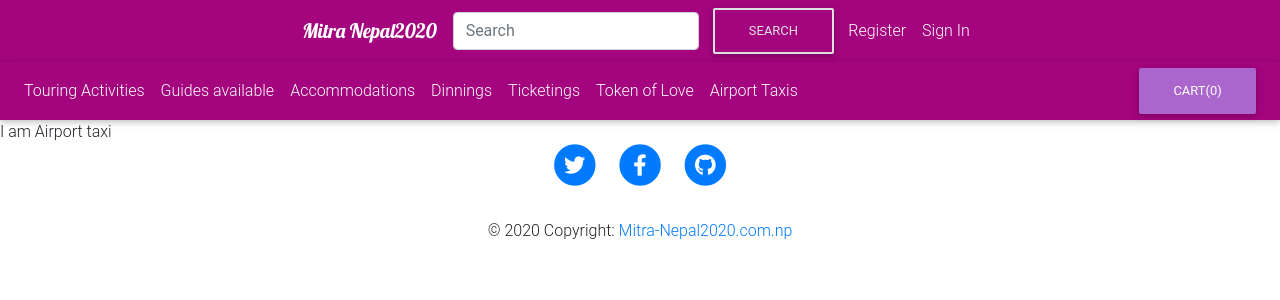
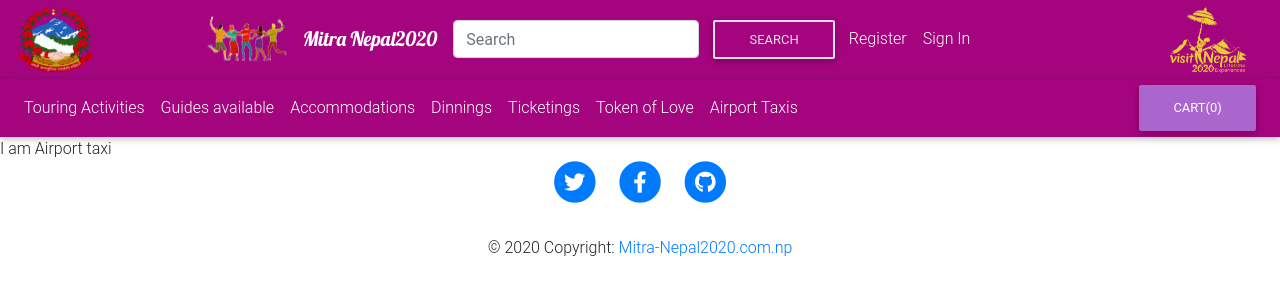
Before and after one commit to 7ami/Mitra, a Django app: page /company/aptaxi/ in a window 1280 px wide. Shown: the top 300 px of the page. Run offline with Django 3.2, Linux system fonts and the light colour scheme; some libraries are stand-ins or nearby versions.

Commit message:
First navbar image completed

```diff
--- a/oss/companies/templates/companies/base.html
+++ b/oss/companies/templates/companies/base.html
@@ -53,16 +53,19 @@
   </head>
   <body>
 
-  <nav class="navbar navbar-expand-lg navbar-dark custom-nav sticky-top">
+  <nav class="navbar navbar-expand-lg navbar-dark custom-nav sticky-top py-0 my-0">
+   <a class="navbar-brand ml-auto" href="#" ><img src="{% static 'companies/ng.png' %}" width="80px" height="48px"> </a>
   <div class="collapse navbar-collapse" id="navbarSupportedContent">
-  <a class="navbar-brand ml-auto" href="#" >Mitra Nepal2020</a>
+
+  <a class="navbar-brand ml-auto" href="#" ><img src="{% static 'companies/isfine.png' %}" width="80px" height="48px"> </a>
+  <a class="navbar-brand ml-0" href="#" >Mitra Nepal2020</a>
   <button class="navbar-toggler" type="button" data-toggle="collapse" data-target="#navbarSupportedContent" aria-controls="navbarSupportedContent" aria-expanded="false" aria-label="Toggle navigation">
     <span class="navbar-toggler-icon"></span>
   </button>
 
     <form class="form-inline my-2 my-lg-0">
       <input class="form-control mr-sm-2" type="search" placeholder="Search" aria-label="Search">
-      <button class="btn btn-outline-light my-2 my-sm-0" type="submit">Search</button>
+      <button class="btn btn-outline-light my-2 my-sm-0 py-2" type="submit">Search</button>
     </form>
     <ul class="navbar-nav mr-auto">
     <li class="nav-item">
@@ -71,7 +74,9 @@
     <li class="nav-item">
       <a class="nav-link" href="#">Sign In</a>
     </li>
+
   </ul>
+  <a class="navbar-brand ml-auto" href="#" ><img src="{% static 'companies/vn.png' %}" width="80px" height="48px"> </a>
  </div>
 </nav>
 
```
Also changed, not shown: oss/companies/static/companies/fr.png (added), oss/companies/static/companies/frand.png (added), oss/companies/static/companies/frnds.png (added), oss/companies/static/companies/handshake.png (added), oss/companies/static/companies/isfine.png (added), oss/companies/static/companies/ng.png (added), oss/companies/static/companies/vn.png (added), oss/db.sqlite3 (deleted).
